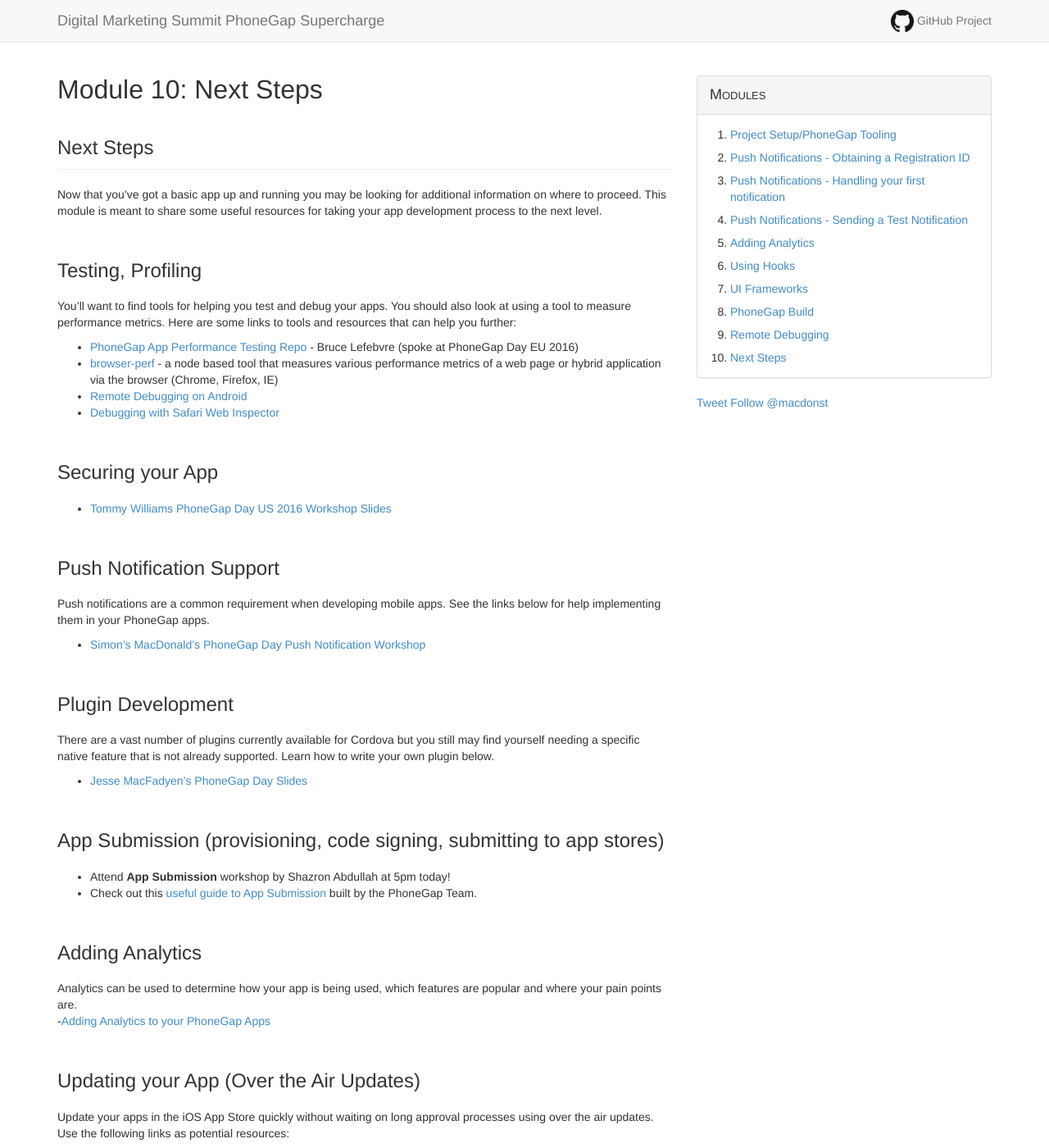
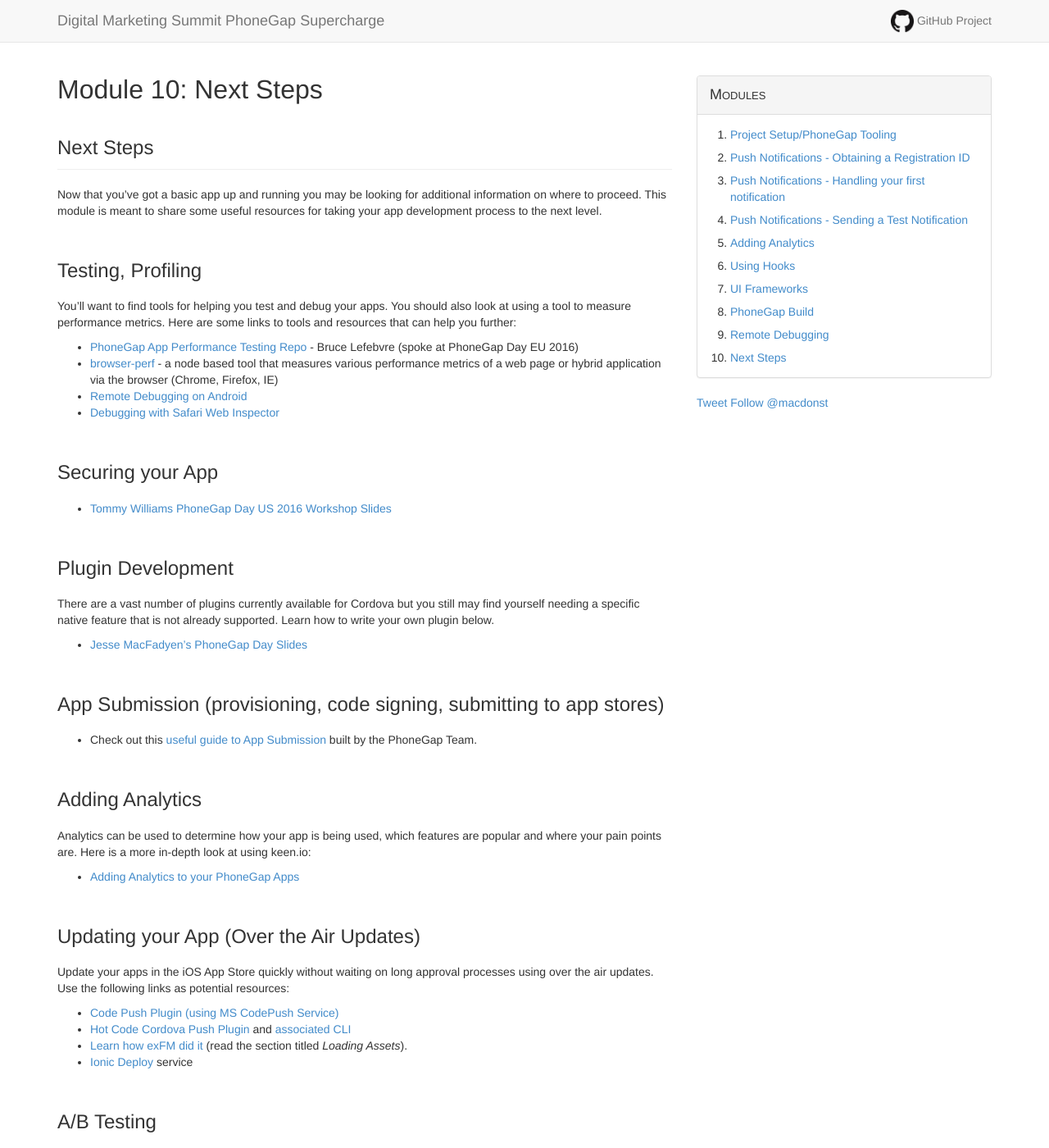
Before and after one commit to macdonst/summit-phonegap-supercharge, a Jekyll site: the page built from lesson10.md, in a window 1280 px wide and 1400 px high. Shown: the whole window at 82% size. Built offline with Jekyll 4.4.1, drawn with Linux system fonts in a browser that asks for light colours; nearby versions of some CDN libraries; library files that are not in the unit come from our copies; comment, search, counter and statistics services are not loaded.

Commit message:
cleaned up lessons, fixed analytics error, added more browser friendly messages

```diff
--- a/lesson10.md
+++ b/lesson10.md
@@ -18,10 +18,6 @@
 ### Securing your App
 - [Tommy Williams PhoneGap Day US 2016 Workshop Slides](http://devgeeks.github.io/pixfor-vulnerable/assets/player/KeynoteDHTMLPlayer.html)
 
-### Push Notification Support
-Push notifications are a common requirement when developing mobile apps. See the links below for help implementing them in your PhoneGap apps.
-- [Simon's MacDonald's PhoneGap Day Push Notification Workshop](http://macdonst.github.io/push-workshop/)
-
 ### Plugin Development
 There are a vast number of plugins currently available for Cordova but you still may find yourself needing a specific native feature that is not already
   supported. Learn how to write your own plugin below.
@@ -29,12 +25,12 @@
 - [Jesse MacFadyen's PhoneGap Day Slides](http://purplecabbage.github.io/slides/pgd16Plugins/index.html)
 
 ### App Submission (provisioning, code signing, submitting to app stores)
-- Attend **App Submission** workshop by Shazron Abdullah at 5pm today!
 - Check out this [useful guide to App Submission](https://github.com/timkim/phonegap-day-workshop-app-submission/wiki) built by the PhoneGap Team.
 
 ### Adding Analytics
-Analytics can be used to determine how your app is being used, which features are popular and where your pain points are.
--[Adding Analytics to your PhoneGap Apps](http://phonegap.com/blog/2015/08/18/adding-analytics-to-your-phonegap-app/)
+Analytics can be used to determine how your app is being used, which features are popular and where your pain points are. Here is a more in-depth look at using keen.io:
+
+- [Adding Analytics to your PhoneGap Apps](http://phonegap.com/blog/2015/08/18/adding-analytics-to-your-phonegap-app/)
 
 ### Updating your App (Over the Air Updates)
 Update your apps in the iOS App Store quickly without waiting on long approval processes using over the air updates. Use the following links as potential resources:
```
Also changed, not shown: lesson2.md (+11 -5 lines), lesson4.md (+1 -1 lines), lesson5.md (+1 -1 lines), lesson9.md (+1 -1 lines).
